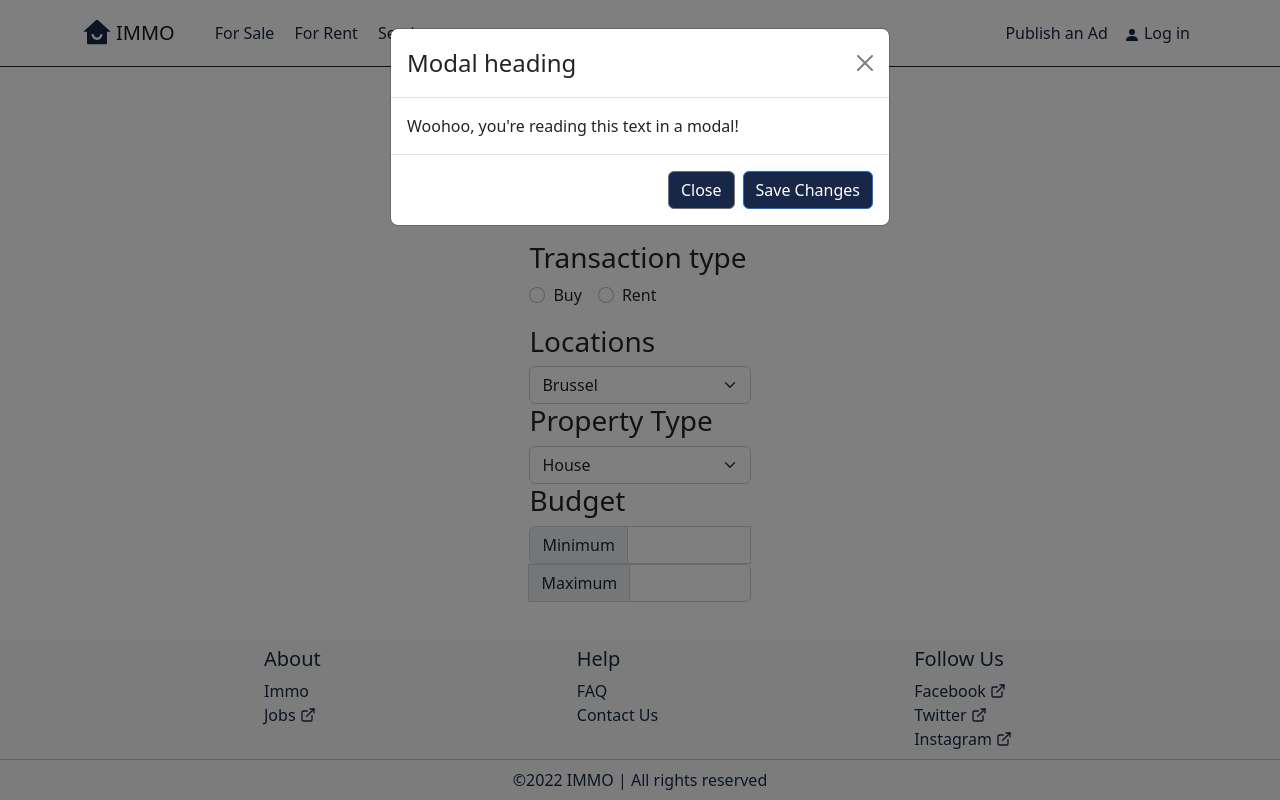
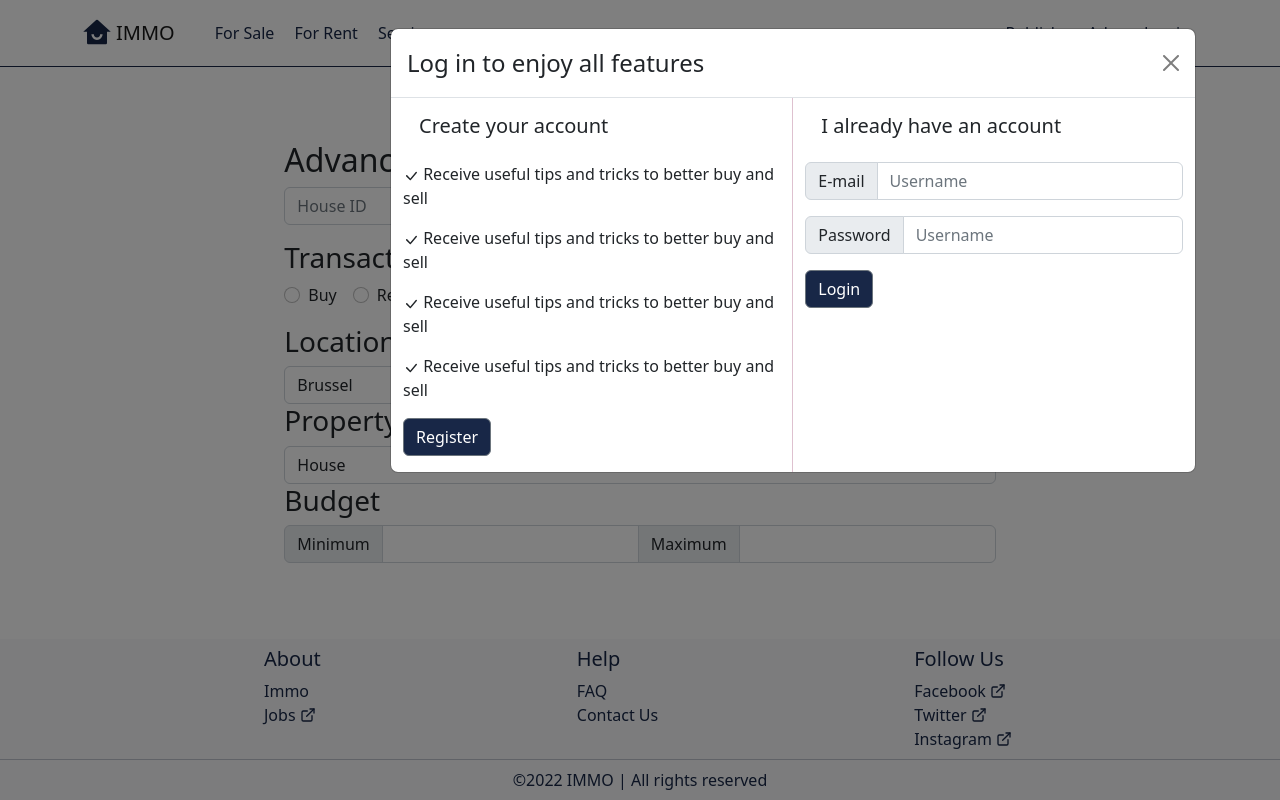
Before and after one commit to vhande/Immo_Project_Frontend, a React (Create React App) app: page /advanced-search in a window 1280 px wide. Both pictures are taken after a click on the button "Log in". Built offline with nearby package versions, Linux system fonts and the light colour scheme.

Commit message:
module updated

```diff
--- a/src/AdvancedSearch.js
+++ b/src/AdvancedSearch.js
@@ -7,7 +7,7 @@ function AdvancedSearch() {
     <>
       <Container className="first-div">
         <Row className="d-flex justify-content-center">
-          <Col md={4}>
+          <Col >
             <h2>Advanced search</h2>
             <InputGroup className="mb-3">
               <Form.Control
--- a/src/Layout/LoginModal.js
+++ b/src/Layout/LoginModal.js
@@ -1,21 +1,56 @@
 import React from 'react'
-import {Modal, Button} from 'react-bootstrap'
+import {Modal, Button, Container, Row, Col, InputGroup, Form} from 'react-bootstrap'
+import {BsCheckLg} from "react-icons/bs"
 
 function LoginModal({closeModal, modalShow}) {
   return (
-    <Modal show={modalShow} onHide={closeModal}>
+    <Modal size={700} show={modalShow} onHide={closeModal}>
         <Modal.Header closeButton>
-          <Modal.Title>Modal heading</Modal.Title>
+          <Modal.Title>Log in to enjoy all features</Modal.Title>
         </Modal.Header>
-        <Modal.Body>Woohoo, you're reading this text in a modal!</Modal.Body>
-        <Modal.Footer>
+        <Container>
+          <Row>
+            <Col>
+
+        <Modal.Body><h5>Create your account</h5></Modal.Body>
+        <p><span><BsCheckLg/></span> Receive useful tips and tricks to better buy and sell</p>
+        <p><span><BsCheckLg/></span> Receive useful tips and tricks to better buy and sell</p>
+        <p><span><BsCheckLg/></span> Receive useful tips and tricks to better buy and sell</p>
+        <p><span><BsCheckLg/></span> Receive useful tips and tricks to better buy and sell</p>
+
+          <Button style={{marginBottom:"1rem"}} variant="secondary" onClick={closeModal}>
+            Register
+          </Button>
+
+
+          </Col>
+        <Col style={{borderLeft:"0.1px solid rgba(214, 178, 196, 0.8)"}}>
+        <Modal.Body><h5>I already have an account</h5></Modal.Body>
+        <InputGroup className="mb-3">
+        <InputGroup.Text id="basic-addon1">E-mail</InputGroup.Text>
+        <Form.Control
+          placeholder="Username"
+          aria-label="Username"
+          aria-describedby="basic-addon1"
+        />
+      </InputGroup>
+      <InputGroup className="mb-3">
+        <InputGroup.Text id="basic-addon1">Password</InputGroup.Text>
+        <Form.Control
+          placeholder="Username"
+          aria-label="Username"
+          aria-describedby="basic-addon1"
+        />
+      </InputGroup>
+
           <Button variant="secondary" onClick={closeModal}>
-            Close
+            Login
           </Button>
-          <Button variant="primary" onClick={closeModal}>
-            Save Changes
-          </Button>
-        </Modal.Footer>
+
+
+        </Col>
+        </Row>
+        </Container>
       </Modal>
   )
 }
--- a/src/Style/global.css
+++ b/src/Style/global.css
@@ -92,3 +92,7 @@ body{
     max-width:270x;
     max-height:160px;
 }
+
+.modal-content{
+    width: max-content !important;
+}
```
